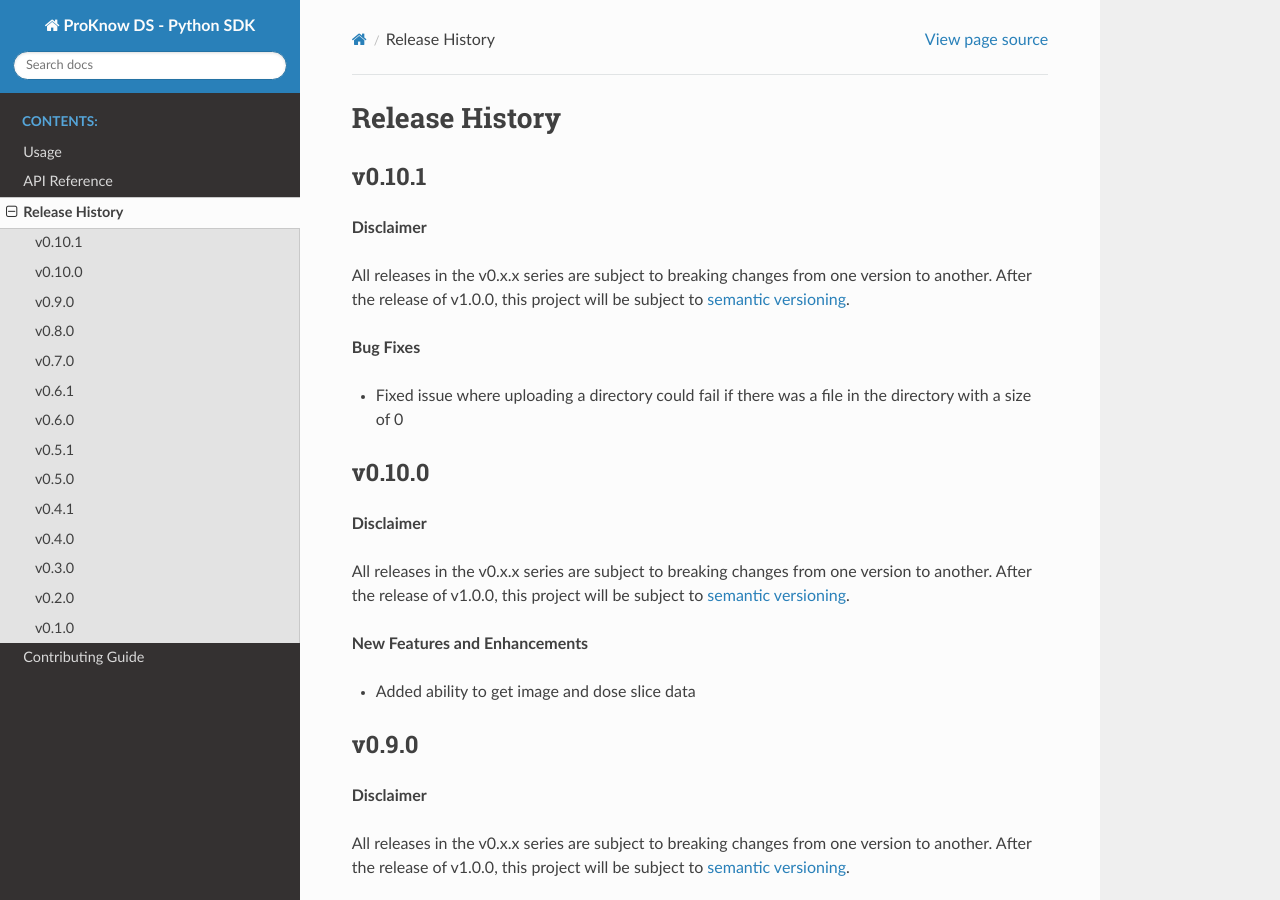
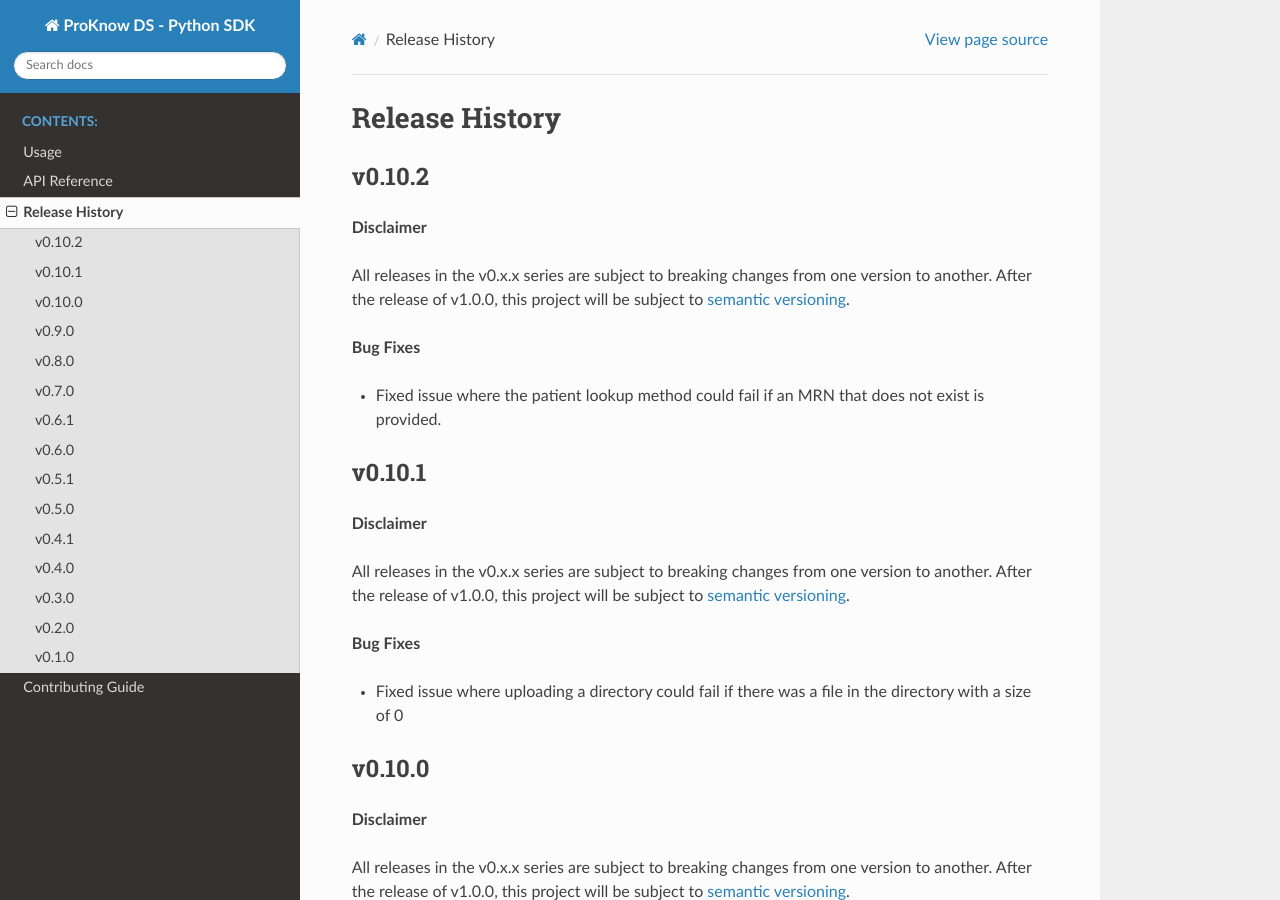
Before and after one commit to proknow/proknow-python, a Sphinx documentation site: the page built from docs/changelog.rst, in a window 1280 px wide and 900 px high. Built offline with Sphinx 7.4.7 and the Read the Docs theme 2.0.0, drawn with Linux system fonts in a browser that asks for light colours.

Commit message:
[ch5320] Patient lookup method does not properly handle looking up patient IDs that do not exist

```diff
--- a/docs/changelog.rst
+++ b/docs/changelog.rst
@@ -1,5 +1,16 @@
 Release History
 ===============
+
+v0.10.2
+-------
+
+**Disclaimer**
+
+All releases in the v0.x.x series are subject to breaking changes from one version to another. After the release of v1.0.0, this project will be subject to `semantic versioning <http://semver.org/>`_.
+
+**Bug Fixes**
+
+* Fixed issue where the patient lookup method could fail if an MRN that does not exist is provided.
 
 v0.10.1
 -------
--- a/setup.py
+++ b/setup.py
@@ -5,7 +5,7 @@ with open("README.md", "r") as fh:
 
 setuptools.setup(
     name="proknow",
-    version="0.10.1",
+    version="0.10.2",
     author="ProKnow",
     author_email="support@proknow.com",
     description="Python library for the ProKnow API.",
```
Also changed, not shown: 2 other files.
